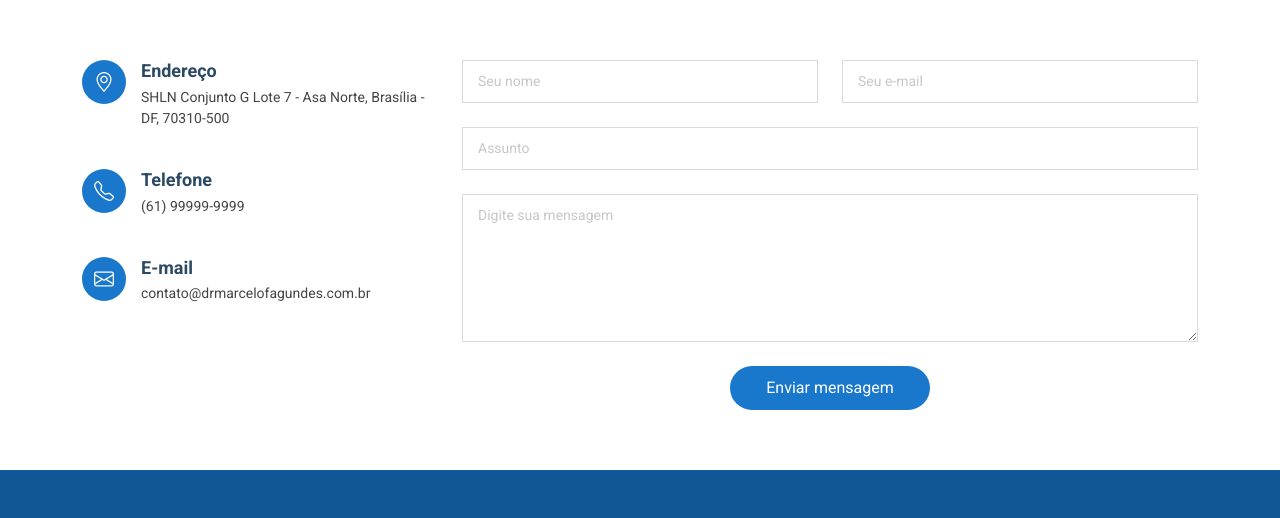
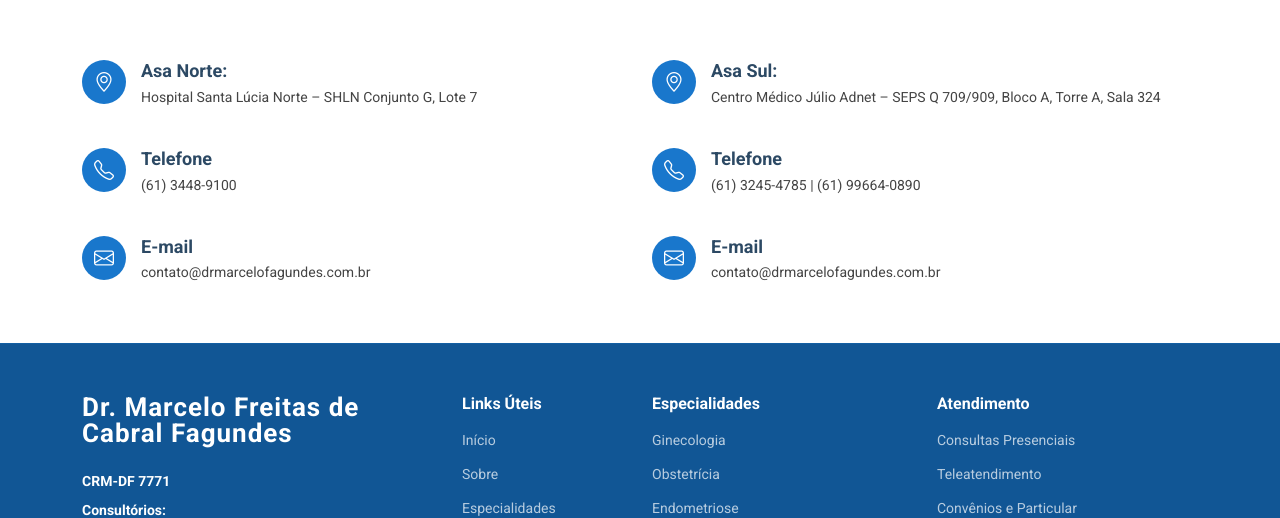
Before and after one commit to awathier/drmarcelofagundes-site, a plain HTML site: page index.html in a window 1280 px wide. Shown: the part 8403-8921 px from the top of the page. Drawn offline with Linux system fonts and the light colour scheme; grey boxes are pictures that could not be loaded; animation ran at ten frames a second.

Commit message:
Contatos

```diff
--- a/index.html
+++ b/index.html
@@ -1176,12 +1176,12 @@
         <div class="row gy-4">
 
           <!-- Informações -->
-          <div class="col-lg-4">
+          <div class="col-lg-6">
             <div class="info-item d-flex" data-aos="fade-up" data-aos-delay="300">
               <i class="bi bi-geo-alt flex-shrink-0"></i>
               <div>
-                <h3>Endereço</h3>
-                <p>SHLN Conjunto G Lote 7 - Asa Norte, Brasília - DF, 70310-500</p>
+                <h3>Asa Norte:</h3>
+                <p>Hospital Santa Lúcia Norte – SHLN Conjunto G, Lote 7</p>
               </div>
             </div><!-- End Info Item -->
 
@@ -1189,7 +1189,33 @@
               <i class="bi bi-telephone flex-shrink-0"></i>
               <div>
                 <h3>Telefone</h3>
-                <p>(61) 99999-9999</p>
+                <p>(61) 3448-9100</p>
+              </div>
+            </div><!-- End Info Item -->
+
+            <div class="info-item d-flex" data-aos="fade-up" data-aos-delay="500">
+              <i class="bi bi-envelope flex-shrink-0"></i>
+              <div>
+                <h3>E-mail</h3>
+                <p>contato@drmarcelofagundes.com.br</p>
+              </div>
+            </div><!-- End Info Item -->
+          </div>
+
+          <div class="col-lg-6">
+            <div class="info-item d-flex" data-aos="fade-up" data-aos-delay="300">
+              <i class="bi bi-geo-alt flex-shrink-0"></i>
+              <div>
+                <h3>Asa Sul:</h3>
+                <p>Centro Médico Júlio Adnet – SEPS Q 709/909, Bloco A, Torre A, Sala 324</p>
+              </div>
+            </div><!-- End Info Item -->
+
+            <div class="info-item d-flex" data-aos="fade-up" data-aos-delay="400">
+              <i class="bi bi-telephone flex-shrink-0"></i>
+              <div>
+                <h3>Telefone</h3>
+                <p>(61) 3245-4785  |   (61) 99664-0890 </p>
               </div>
             </div><!-- End Info Item -->
 
@@ -1203,7 +1229,7 @@
           </div>
 
           <!-- Formulário via Formspree -->
-          <div class="col-lg-8">
+          <!-- <div class="col-lg-8">
             <form action="https://formspree.io/f/SEU_ENDPOINT_AQUI" method="POST" class="php-email-form"
               data-aos="fade-up" data-aos-delay="200">
               <div class="row gy-4">
@@ -1231,7 +1257,8 @@
 
               </div>
             </form>
-          </div><!-- End Contact Form -->
+          </div> -->
+          <!-- End Contact Form -->
 
         </div>
 
@@ -1266,8 +1293,7 @@
             </p>
 
             <p class="mt-3 mb-1"><strong>Asa Norte:</strong></p>
-            <p class="small">
-              Hospital Santa Lúcia Norte – SHLN Conjunto G, Lote 7<br>
+            <p> Hospital Santa Lúcia Norte – SHLN Conjunto G, Lote 7<br>
               <i class="bi bi-telephone"></i> (61) 3448-9100 <span class="text-info">(Ramal do Ambulatório)</span>
             </p>
 
```
